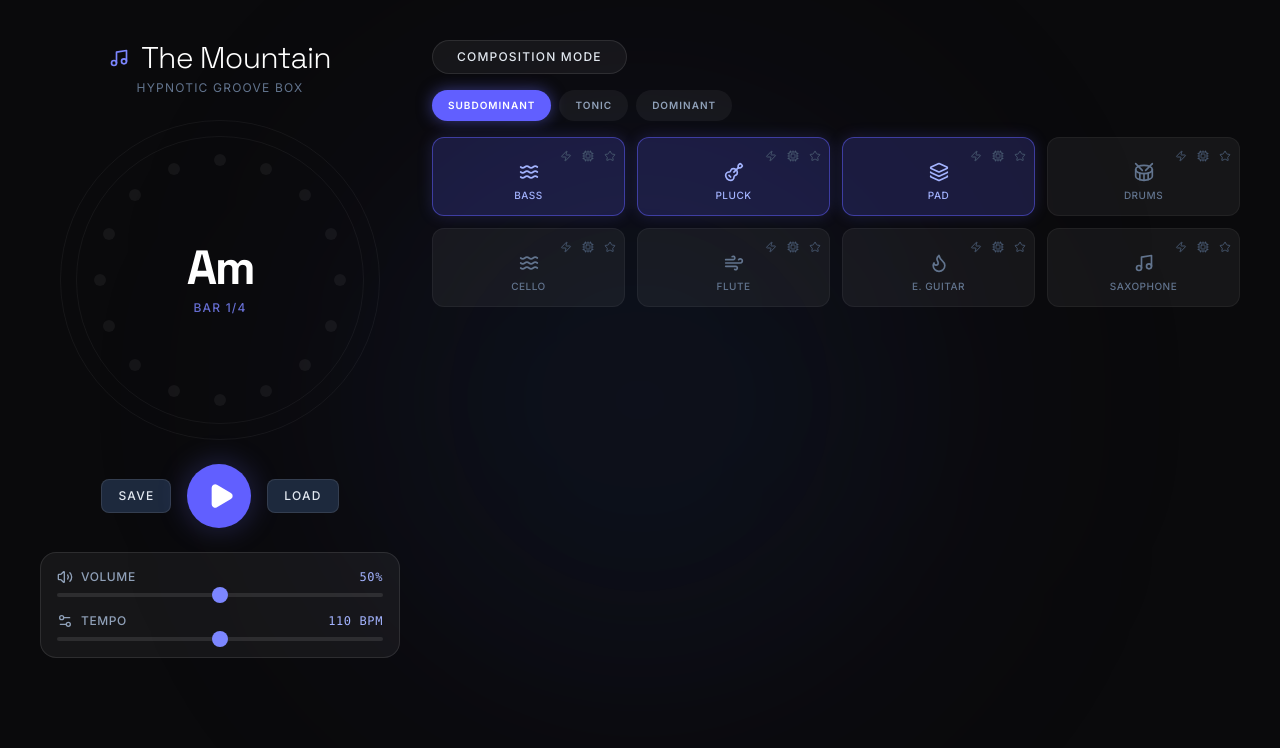
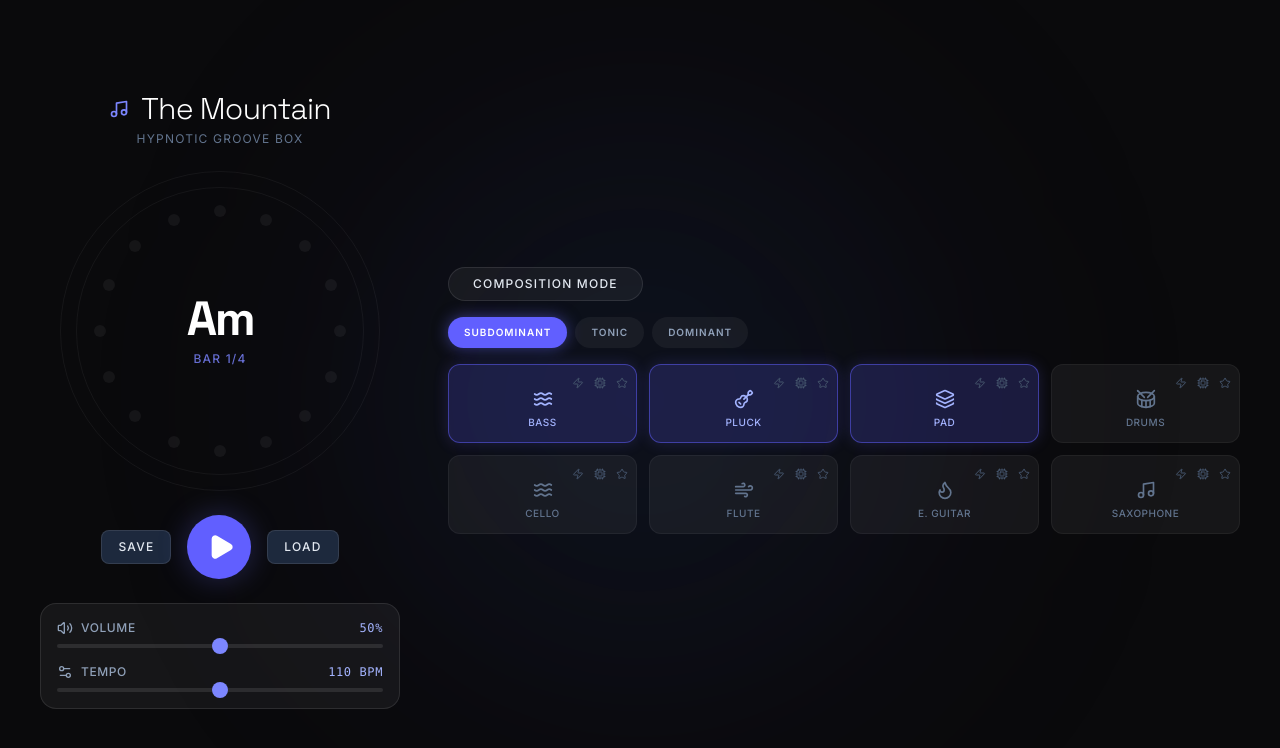
Before and after one commit to YellowHapax/MusicBox, a React (Vite) app: page / in a window 1280 px wide. Shown: the top 748 px of the page. Built offline with nearby package versions, Linux system fonts and the light colour scheme.

Commit message:
style: center layout columns on desktop

```diff
--- a/src/App.tsx
+++ b/src/App.tsx
@@ -115,7 +115,7 @@ export default function App() {
   });
 
   return (
-    <div className="min-h-screen bg-[#0a0a0c] text-slate-200 flex items-start justify-center font-sans selection:bg-indigo-500/30 relative overflow-y-auto">
+    <div className="min-h-screen bg-[#0a0a0c] text-slate-200 flex items-center justify-center font-sans selection:bg-indigo-500/30 relative overflow-y-auto">
 
       {/* Background Atmosphere */}
       <div className="fixed inset-0 z-0 pointer-events-none">
@@ -123,7 +123,7 @@ export default function App() {
         <div className="absolute top-1/2 left-1/2 -translate-x-1/2 -translate-y-1/2 w-[400px] h-[400px] bg-emerald-900/10 rounded-full blur-[80px] opacity-50 mix-blend-screen" />
       </div>
 
-      <div className="z-10 flex flex-col xl:flex-row xl:items-start items-center gap-8 w-full p-6 xl:p-10">
+      <div className="z-10 flex flex-col xl:flex-row xl:justify-center xl:items-center items-center gap-12 w-full max-w-[1600px] mx-auto p-6 xl:p-10">
 
         {/* â”€â”€â”€ LEFT COLUMN: Visualizer + Transport â”€â”€â”€ */}
         <div className="flex flex-col items-center gap-6 w-full xl:w-[360px] shrink-0">
```
